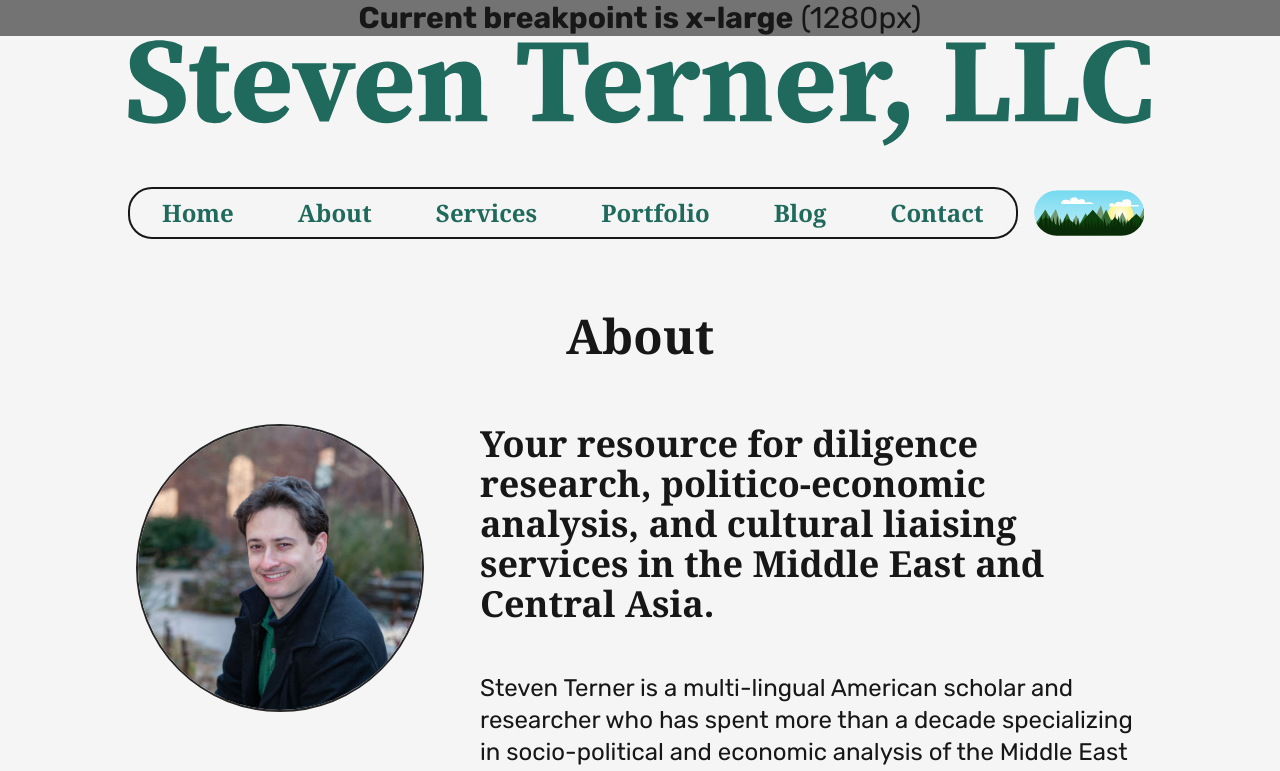
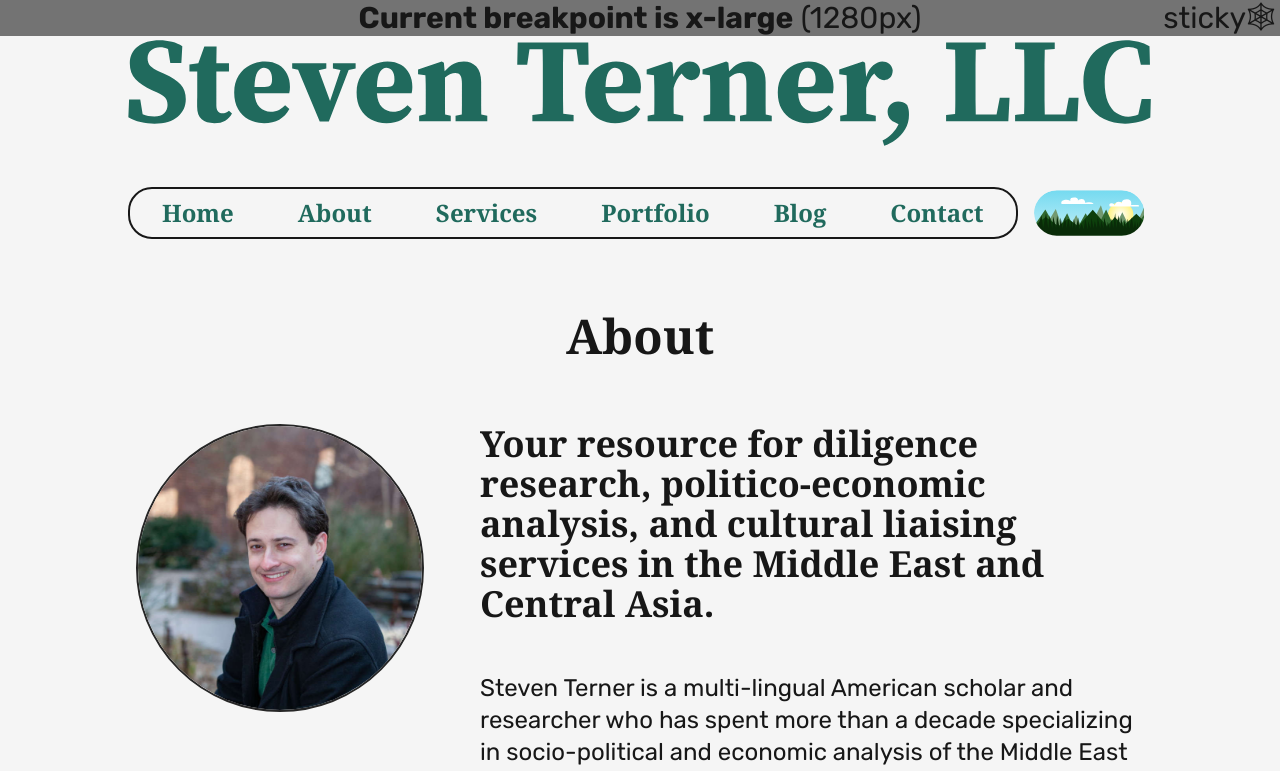
Before and after one commit to DoctorDerek/steven-terner.github.io, a Next.js app: page /about in a window 1280 px wide. Shown: the top 771 px of the page. Built offline with nearby package versions, Linux system fonts and the light colour scheme; a web font is replaced by a local one; what @tailwindcss/typography would draw is missing.

Commit message:
Label sticky vs. fixed

```diff
--- a/components/DebugBreakpoints.js
+++ b/components/DebugBreakpoints.js
@@ -30,13 +30,33 @@ function useWindowDimensions() {
   return windowDimensions
 }
 
+function classNames(...classes) {
+  return classes.filter(Boolean).join(" ")
+}
+
 export default function DebugBreakpoints() {
   if (!DEBUG_BREAKPOINTS) {
     return null
   }
   const { width } = useWindowDimensions()
+  const [stickyFixedPosition, setStickyFixedPosition] = useState(true)
   return (
-    <div className="fixed inset-x-0 top-0 z-10 text-3xl text-center bg-gray-500">
+    <div
+      className={classNames(
+        stickyFixedPosition ? "fixed" : "absolute",
+        "inset-x-0 top-0 z-10 text-3xl text-center bg-gray-500"
+      )}
+    >
+      <button
+        className={
+          (stickyFixedPosition ? "bg-red-100" : "bg-red-800",
+          "absolute right-1")
+        }
+        onClick={() => setStickyFixedPosition((state) => !state)}
+      >
+        {stickyFixedPosition ? "sticky" : "fixed"}
+        🕸
+      </button>
       <span className="hidden font-bold sm:inline">Current breakpoint is </span>
       <span className="font-bold sm:hidden">mobile</span>
       <span className="hidden font-bold sm:inline md:hidden">small</span>
```
